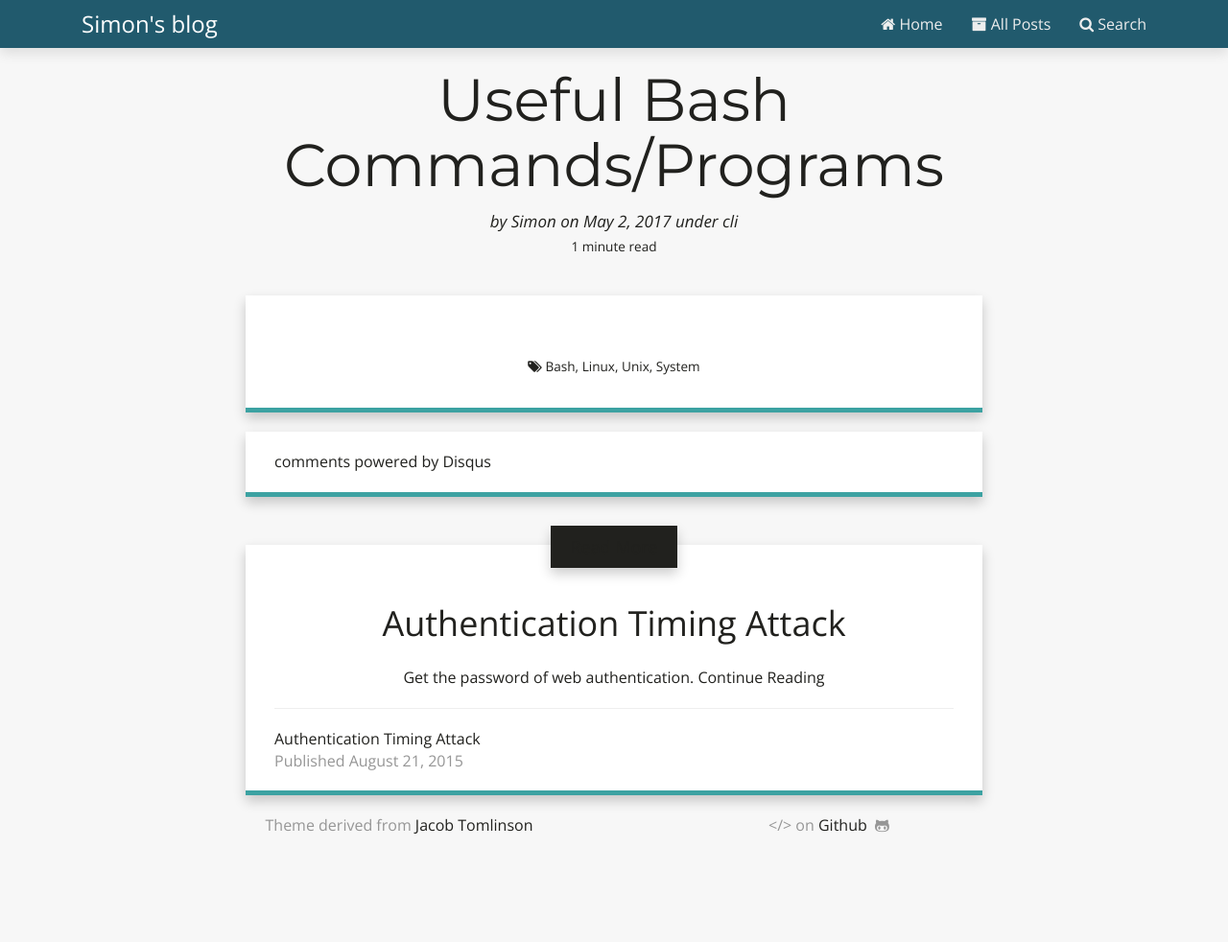
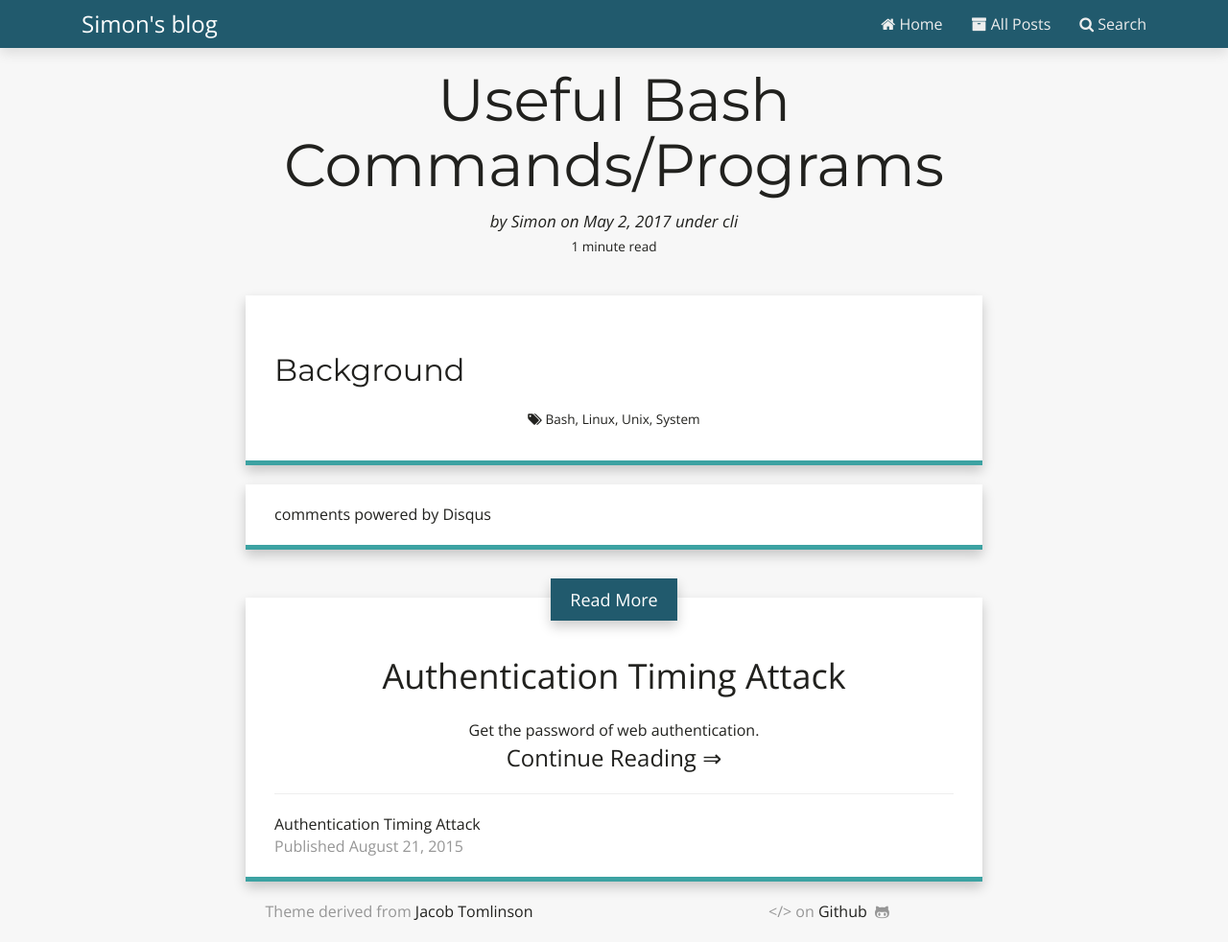
Before and after one commit to yzh503/yzh503.github.io, a Jekyll site: the page built from _posts/2017-05-02-useful-nix-commands.markdown, in a window 1280 px wide. Shown: the whole page at 96% size. Built offline with Jekyll 4.4.1, drawn with Linux system fonts in a browser that asks for light colours; nearby versions of some CDN libraries; comment, search, counter and statistics services are not loaded; before the commit the page ends 900 px from its top, so only the background shows below that.

Commit message:
Fixed text color for links

```diff
--- a/_layouts/post.html
+++ b/_layouts/post.html
@@ -98,7 +98,8 @@ layout: default
              {% else %}
               {{ post.excerpt | strip_html | truncatewords:30 }}
              {% endif %}
-            <a href="{{ site.baseurl }}{{ post.url }}">Continue Reading</a>
+             <br>
+            <a href="{{ site.baseurl }}{{ post.url }}">Continue Reading &rArr;</a>
           </div>
         {% endfor %}
         <hr />
--- a/_posts/2017-05-02-useful-nix-commands.markdown
+++ b/_posts/2017-05-02-useful-nix-commands.markdown
@@ -11,3 +11,5 @@ tags:
  - Unix
  - System
 ---
+
+## Background
--- a/css/style.scss
+++ b/css/style.scss
@@ -56,7 +56,7 @@ a, a:active {
 }
 
 a:hover {
-	color: $dark-blue;
+	color: $light-blue;
 	text-decoration: none;
 }
 
@@ -115,8 +115,14 @@ ul {
 	margin-top: 20px;
 	box-shadow: 0px 0px 0px 0px, 0px 6px 12px rgba(0, 0, 0, 0.2);
 	border-bottom: 5px solid $light-blue;
+
 }
 
+.content{
+a{
+		text-decoration: underline;
+	}
+}
 #my-menu {
 
 	p {
@@ -669,16 +675,22 @@ ul {
 		margin-bottom: 20px;
 
 		a {
-			color: $darker;
+			color: $white;
 			font-size: 18px;
 			width: auto;
 			padding: 10px 20px;
-			background-color: $darker;
+			background-color: $dark-blue;
 			box-shadow: 0px 0px 0px 0px, 0px 6px 12px rgba(0, 0, 0, 0.2);
 		}
 
 		a:hover {
-			color: $dark-blue;
+			color: $light-blue;
+		}
+	}
+	.excerpt{
+		a{
+			font-weight: 400;
+			font-size: 24px;
 		}
 	}
 
@@ -696,7 +708,7 @@ ul {
 		}
 
 		a:hover {
-			color: $light;
+			color: $light-blue;
 		}
 	}
 
@@ -712,7 +724,7 @@ ul {
 		}
 
 		a:hover {
-			color: $light;
+			color: $light-blue;
 		}
 	}
 
```
